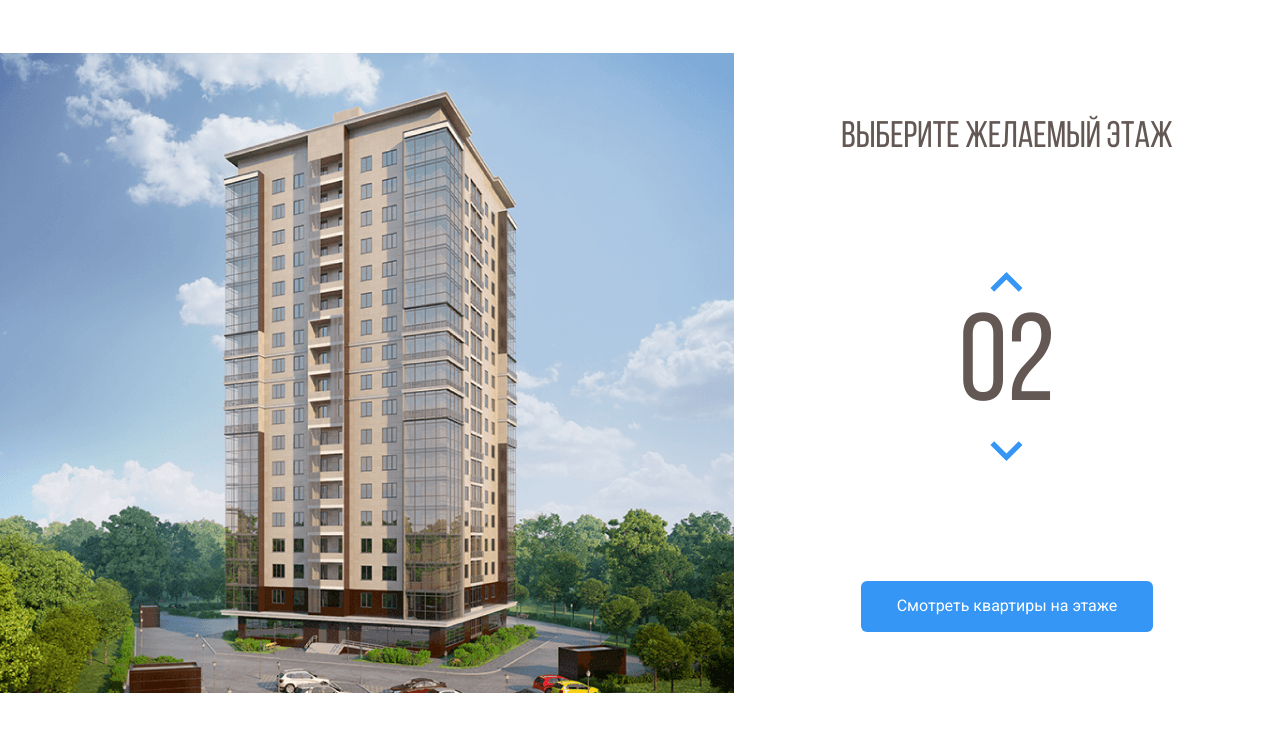
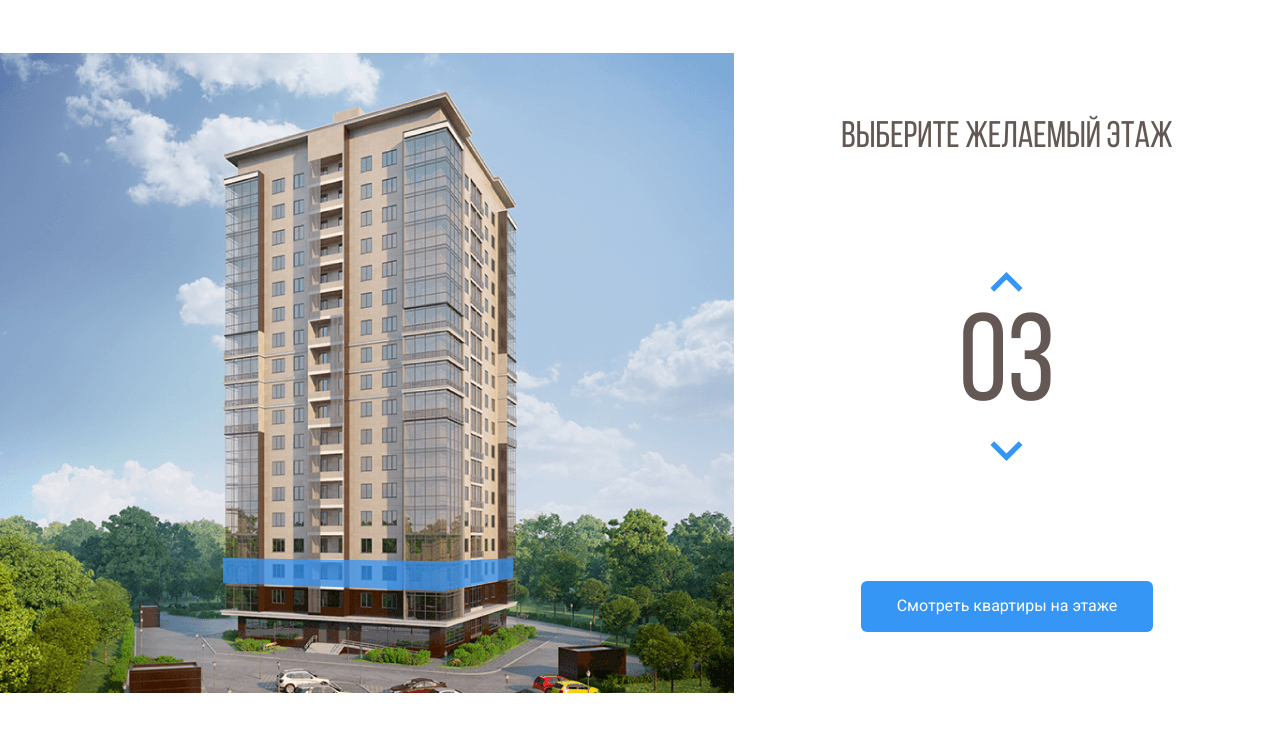
Before and after one commit to yegoshua/Melody, a plain HTML site: page index.html in a window 1280 px wide. Both pictures are taken after a click on the button 1006 px from the left and 353 px from the top of the page. Shown: the part 69-800 px from the top of the page. Drawn offline with nearby package versions, Linux system fonts and the light colour scheme.

Commit message:
add script

```diff
--- a/css/style.css
+++ b/css/style.css
@@ -93,6 +93,10 @@ body {
   cursor: pointer;
 }
 
+path.current-floor{
+  opacity: 1;
+}
+
 .counter-group{
   display: flex;
   flex-direction: column;
--- a/index.html
+++ b/index.html
@@ -54,30 +54,39 @@
                     </pattern>
                     <image id="image0" width="740" height="640" xlink:href="img/home.png" />
                 </defs>
-                <path d="M222 531L442.8 539L512 525.3V547L443.5 566.7L222 555.7V531Z" fill="#3595F6"
+                <path data-floor="02" d="M222 531L442.8 539L512 525.3V547L443.5 566.7L222 555.7V531Z" fill="#3595F6"
                     fill-opacity="0.75" />
-                <path d="M223 530V505L443.3 508.3L513 505V525L443.7 538L223 530Z" fill="#3595F6" fill-opacity="0.75" />
-                <path d="M223 504V479H444H513V502L445 509L223 504Z" fill="#3595F6" fill-opacity="0.75" />
-                <path d="M223 480V455L444.3 451.3L512 458V480H444" fill="#3595F6" fill-opacity="0.75" />
-                <path d="M223 454V428L444.5 424.7L513 435.7V457L444 450.3L223 454Z" fill="#3595F6"
+                <path data-floor="03" d="M223 530V505L443.3 508.3L513 505V525L443.7 538L223 530Z" fill="#3595F6"
                     fill-opacity="0.75" />
-                <path d="M222 427V403.3L443 391L514 414V435.3L443 423L222 427Z" fill="#3595F6" fill-opacity="0.75" />
-                <path d="M222 405V380L444.2 363.7L514 392.3V413L443.7 391.3L222 405Z" fill="#3595F6"
+                <path data-floor="04" d="M223 504V479H444H513V502L445 509L223 504Z" fill="#3595F6"
                     fill-opacity="0.75" />
-                <path d="M222 380V355L444.5 334.7L514 371.3V392L442 363.3L222 380Z" fill="#3595F6"
+                <path data-floor="05" d="M223 480V455L444.3 451.3L512 458V480H444" fill="#3595F6" fill-opacity="0.75" />
+                <path data-floor="06" d="M223 454V428L444.5 424.7L513 435.7V457L444 450.3L223 454Z" fill="#3595F6"
                     fill-opacity="0.75" />
-                <path d="M222 354V330L445 305.3L514 349.3V371L444.7 333L222 354Z" fill="#3595F6" fill-opacity="0.75" />
-                <path d="M222 329V305L444.5 276.3L514 327.3V348L443.7 305.7L222 329Z" fill="#3595F6"
+                <path data-floor="07" d="M222 427V403.3L443 391L514 414V435.3L443 423L222 427Z" fill="#3595F6"
                     fill-opacity="0.75" />
-                <path d="M221 305V281L443.3 248L514 307.3V327L444 276.3L221 305Z" fill="#3595F6" fill-opacity="0.75" />
-                <path d="M222 280V256L443.2 221L513 285V306L444.3 247.7L222 280Z" fill="#3595F6" fill-opacity="0.75" />
-                <path d="M222 256V231L444.3 193L513 263.3V284L444 220L222 256Z" fill="#3595F6" fill-opacity="0.75" />
-                <path d="M222 230V205L442.8 161.3L513 240.3V263L444 189.7L222 230Z" fill="#3595F6"
+                <path data-floor="08" d="M222 405V380L444.2 363.7L514 392.3V413L443.7 391.3L222 405Z" fill="#3595F6"
                     fill-opacity="0.75" />
-                <path d="M223 206V181L443 133L513 218V241L442.3 161.7L223 206Z" fill="#3595F6" fill-opacity="0.75" />
-                <path d="M222 181V156L441.8 104L513 196.3V219L443.3 132.7L222 181Z" fill="#3595F6"
+                <path data-floor="09" d="M222 380V355L444.5 334.7L514 371.3V392L442 363.3L222 380Z" fill="#3595F6"
                     fill-opacity="0.75" />
-                <path d="M222 156V130L444 73.3L513 175V196L443.7 104.3L222 156Z" fill="#3595F6" fill-opacity="0.75" />
+                <path data-floor="10" d="M222 354V330L445 305.3L514 349.3V371L444.7 333L222 354Z" fill="#3595F6"
+                    fill-opacity="0.75" />
+                <path data-floor="11" d="M222 329V305L444.5 276.3L514 327.3V348L443.7 305.7L222 329Z" fill="#3595F6"
+                    fill-opacity="0.75" />
+                <path data-floor="12" d="M221 305V281L443.3 248L514 307.3V327L444 276.3L221 305Z" fill="#3595F6"
+                    fill-opacity="0.75" />
+                <path data-floor="13" d="M222 280V256L443.2 221L513 285V306L444.3 247.7L222 280Z" fill="#3595F6"
+                    fill-opacity="0.75" />
+                <path data-floor="14" d="M222 256V231L444.3 193L513 263.3V284L444 220L222 256Z" fill="#3595F6"
+                    fill-opacity="0.75" />
+                <path data-floor="15" d="M222 230V205L442.8 161.3L513 240.3V263L444 189.7L222 230Z" fill="#3595F6"
+                    fill-opacity="0.75" />
+                <path data-floor="16" d="M223 206V181L443 133L513 218V241L442.3 161.7L223 206Z" fill="#3595F6"
+                    fill-opacity="0.75" />
+                <path data-floor="17" d="M222 181V156L441.8 104L513 196.3V219L443.3 132.7L222 181Z" fill="#3595F6"
+                    fill-opacity="0.75" />
+                <path data-floor="18" d="M222 156V130L444 73.3L513 175V196L443.7 104.3L222 156Z" fill="#3595F6"
+                    fill-opacity="0.75" />
 
             </svg>
 
@@ -89,13 +98,16 @@
                     <img src="img/up.svg" alt="arrow-up" class="counter-arrow-up counter-arrow">
                 </button>
                 <span class="counter"> 02 </span>
-                <button class="counter-button counter-up">
+                <button class="counter-button counter-down">
                     <img src="img/up.svg" alt="arrow-down" class="counter-arrow-down counter-arrow">
                 </button>
             </div>
             <button class="button button-primary">Смотреть квартиры на этаже</button>
         </div>
     </main>
+    <script src="https://code.jquery.com/jquery-3.6.0.min.js"
+        integrity="sha256-/xUj+3OJU5yExlq6GSYGSHk7tPXikynS7ogEvDej/m4=" crossorigin="anonymous"></script>
+    <script src="js/main.js"></script>
 </body>
 
 </html>
--- /dev/null
+++ b/js/main.js
@@ -0,0 +1,33 @@
+$(document).ready(function () {
+    let currentFloor = 2;
+    let floorPath = $('.home-image path');
+    let counterUp = $('.counter-up');
+    let counterDown = $('.counter-down');
+    console.log("Сайт готов к манипуляции")
+    floorPath.on('mouseover', function(){
+        floorPath.removeClass("current-floor");
+        currentFloor = $(this).attr('data-floor');
+        $('.counter').text(currentFloor);
+    });
+
+    counterUp.on('click', function () {
+       if(currentFloor<18){
+            currentFloor++;
+            usCurrentFloor = currentFloor.toLocaleString('en-US', {minimumIntegerDigits: 2, useGrouping: false});
+            $('.counter').text(usCurrentFloor);
+            floorPath.removeClass("current-floor");
+            $(`[data-floor = ${usCurrentFloor}]`).toggleClass("current-floor");
+       }
+    });
+
+    counterDown.on('click', function () {
+        if(currentFloor>2){
+            currentFloor--;
+            usCurrentFloor = currentFloor.toLocaleString('en-US', {minimumIntegerDigits: 2, useGrouping: false});
+            $('.counter').text(usCurrentFloor);
+            floorPath.removeClass("current-floor");
+            $(`[data-floor = ${usCurrentFloor}]`).toggleClass("current-floor");
+        }
+    });
+
+});
```
Also changed, not shown: js/script.js (deleted).
